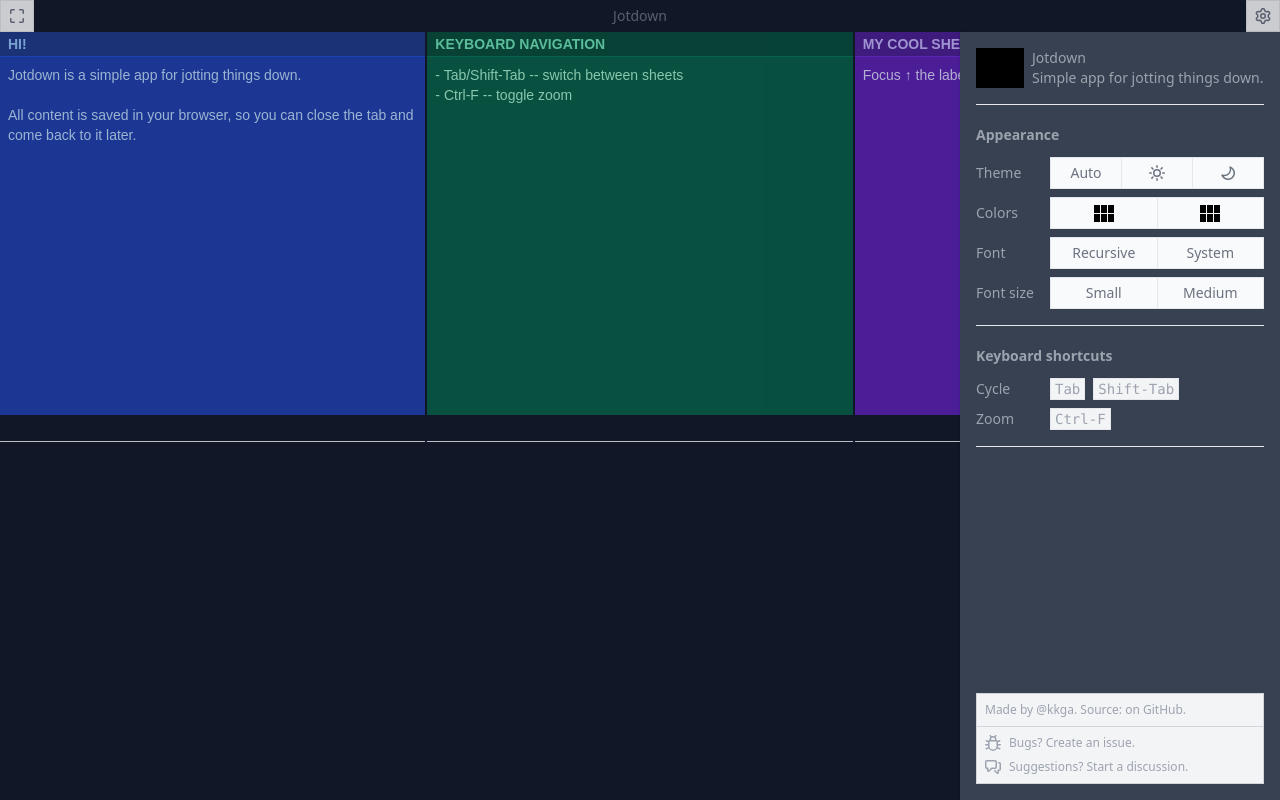
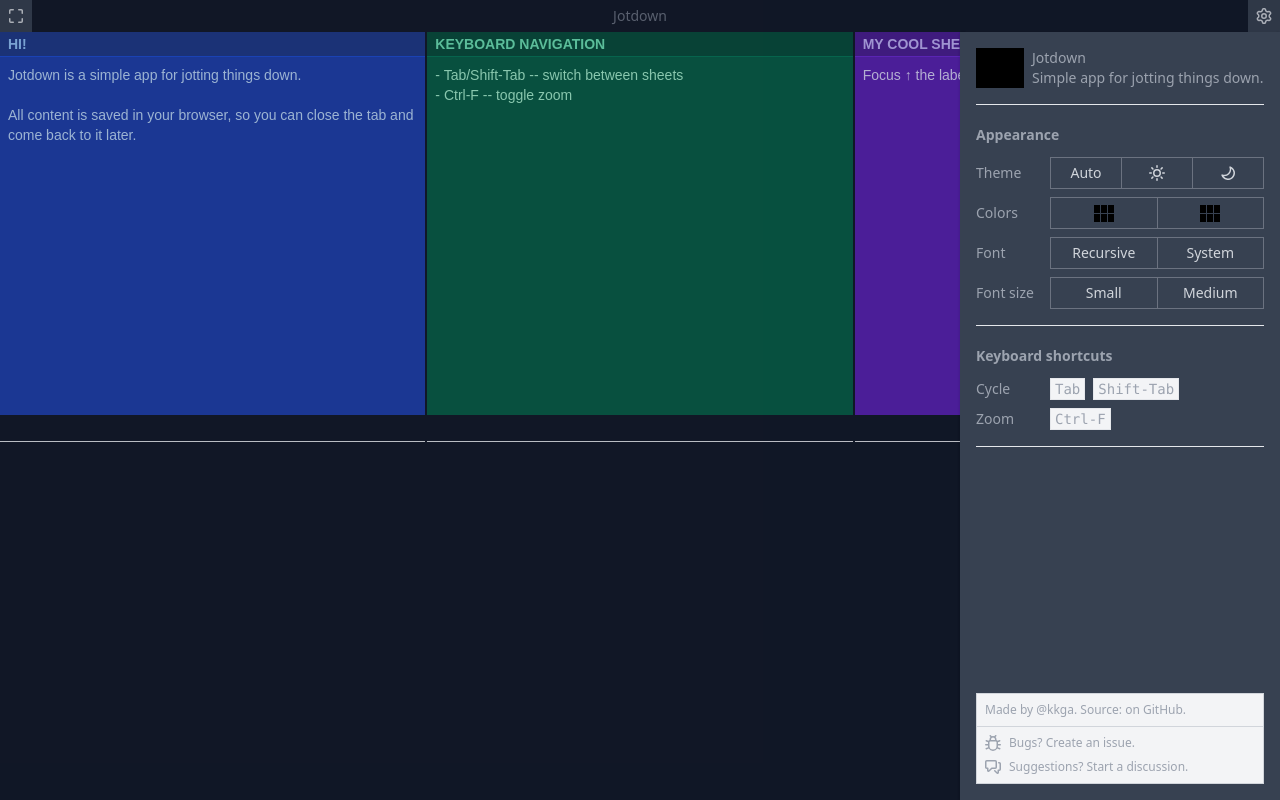
Before and after one commit to kkga/jotdown, a Svelte app: page / in a window 1280 px wide. Built offline with nearby package versions, Linux system fonts and the light colour scheme; a web font is replaced by a local one.

Commit message:
use ghost buttons in toolbar

```diff
--- a/src/components/Button.svelte
+++ b/src/components/Button.svelte
@@ -8,7 +8,7 @@
 
 <button
   {value}
-  class="p-2 h-8 flex justify-center items-center text-{textColor}-500 bg-{color}-50 ring-inset focus:ring-2 hover:bg-{color}-100 active:bg-{color}-200"
+  class="p-2 h-8 flex justify-center items-center text-{textColor}-500 dark:text-{textColor}-300 bg-{color}-50 dark:bg-{color}-700 border-gray-400 dark: border-gray-500 ring-inset focus:ring-2 hover:bg-{color}-100 dark:hover:bg-{color}-600 active:bg-{color}-200"
   class:border={!ghost}
   on:click>
   <slot>Button</slot>
--- a/src/components/Toolbar.svelte
+++ b/src/components/Toolbar.svelte
@@ -24,7 +24,7 @@
   {#if isMobile}
     <button style="visibility: hidden" />
   {:else}
-    <Button on:click={() => (fullscreen = !fullscreen)}>
+    <Button ghost on:click={() => (fullscreen = !fullscreen)}>
       {#if fullscreen}
         <svg xmlns="http://www.w3.org/2000/svg" viewBox="0 0 16 16" width="16" height="16"
           ><path
@@ -46,6 +46,7 @@
       {#each sheets as sheet (sheet.id)}
         <!-- TODO use SheetButton component -->
         <Button
+          ghost
           on:click={() => (currentSheet = sheet.id)}
           value="sheet.id"
           textColor={getSheetColor(sheet.id)}>
@@ -77,7 +78,7 @@
     <div class="jotdown">Jotdown</div>
   {/if}
 
-  <Button on:click={() => dispatch('settingsToggled', {})}>
+  <Button ghost on:click={() => dispatch('settingsToggled', {})}>
     <svg xmlns="http://www.w3.org/2000/svg" viewBox="0 0 16 16" width="16" height="16"
       ><path
         fill-rule="evenodd"
```
Also changed, not shown: 1 other file (tests, documents, lock files or other folders).
